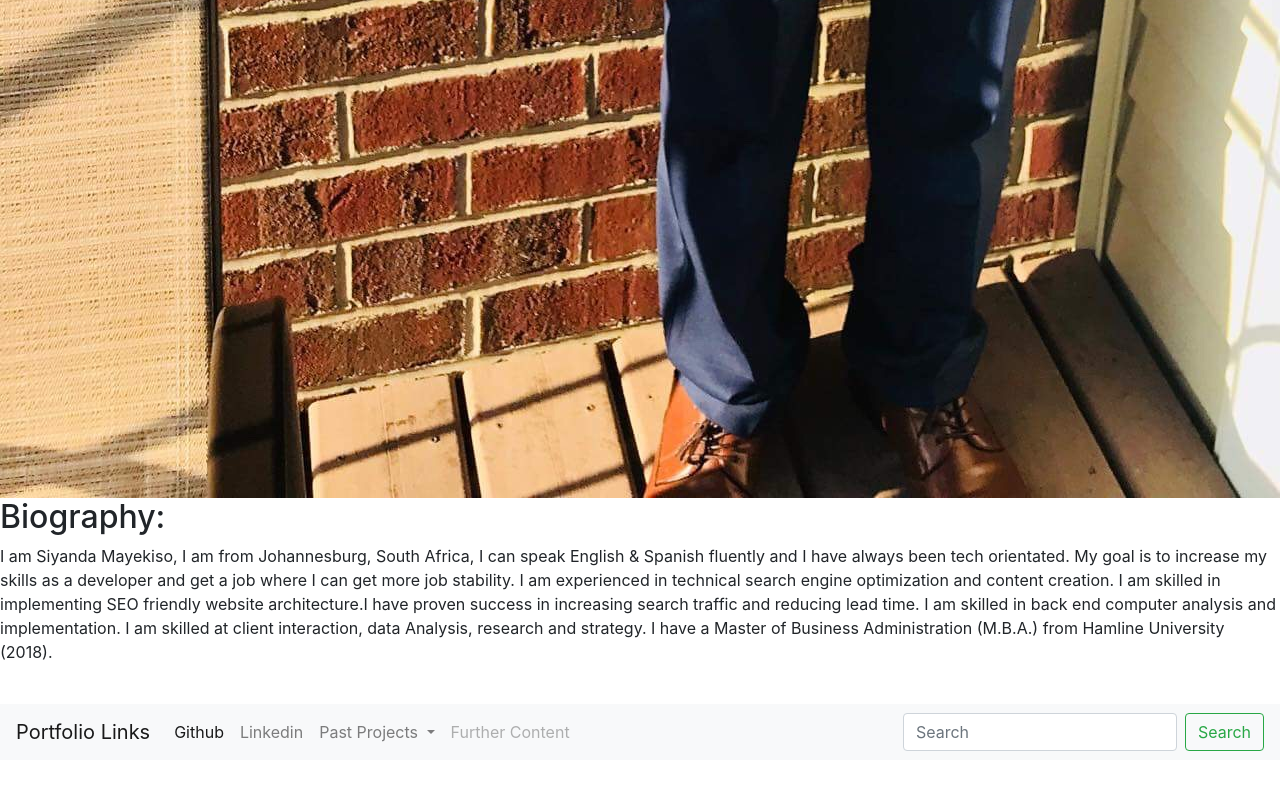
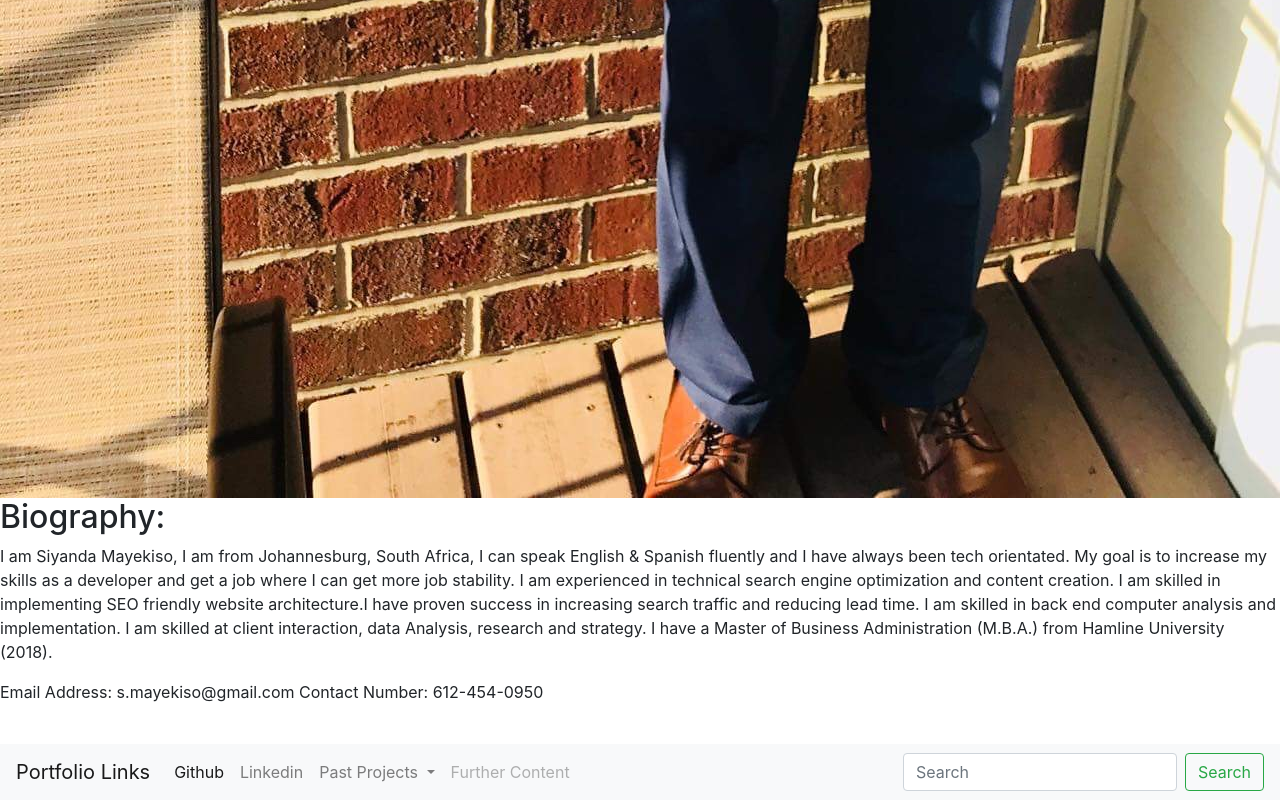
Before and after one commit to SiyandaMaykiso/Professional-Materials, a plain HTML site: page Updated Portfolio/Index.html in a window 1280 px wide. Shown: the part 1766-2566 px from the top of the page. Before the commit the page ends 2526 px from the top, so only its background shows below. Drawn offline with nearby package versions, Linux system fonts and the light colour scheme.

Commit message:
Updated elements

```diff
--- a/Updated Portfolio/Index.html
+++ b/Updated Portfolio/Index.html
@@ -39,6 +39,17 @@
 
             I am experienced in technical search engine optimization and content creation. I am skilled in implementing SEO friendly website architecture.I have proven success in increasing search traffic and reducing lead time. I am skilled in back end computer analysis and implementation. I am skilled at client interaction, data Analysis, research and strategy. I have a Master of Business Administration (M.B.A.) from Hamline University (2018).
         </p>
+
+        <p>
+
+
+
+            Email Address: s.mayekiso@gmail.com
+
+            Contact Number:  612-454-0950
+
+        </p>
+
 
     <br>
 
```
